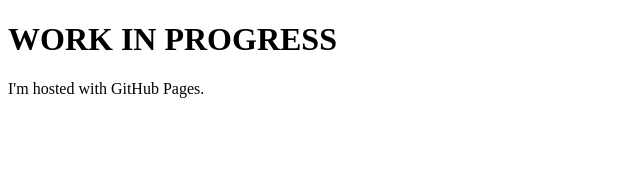
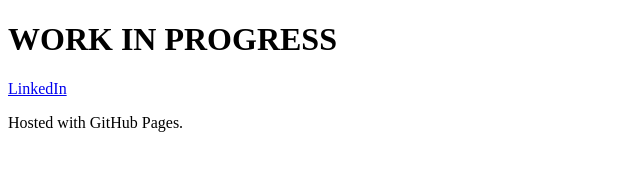
Before and after one commit to SamRei98/SamRei98.github.io, a plain HTML site: page index.html in a window 1280 px wide. Shown: the whole page, without its empty margins (0-640 px from the left). Drawn offline with Linux system fonts and the light colour scheme.

Commit message:
Update index.html

```diff
--- a/index.html
+++ b/index.html
@@ -1,7 +1,8 @@
 <!DOCTYPE html>
 <html>
-<body>
-<h1>WORK IN PROGRESS</h1>
-<p>I'm hosted with GitHub Pages.</p>
-</body>
+	<body>
+		<h1>WORK IN PROGRESS</h1>
+		<a href="www.linkedin.com/in/samulireinikainen"> LinkedIn </a>
+		<p>Hosted with GitHub Pages.</p>
+	</body>
 </html>
```
